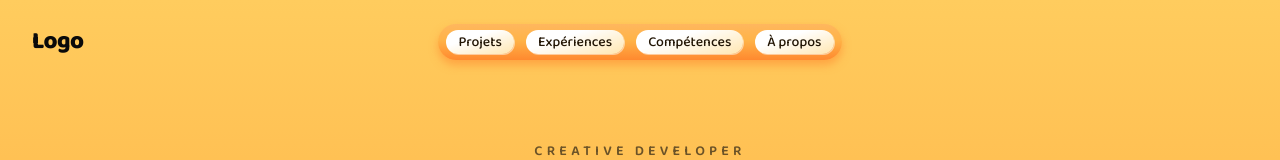
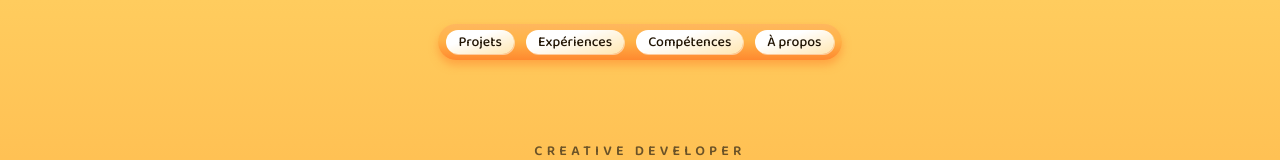
Before and after one commit to stellaqueen15/portfolio, a Next.js app: page / in a window 1280 px wide. Shown: the top 160 px of the page. Built offline with nearby package versions, Linux system fonts and the light colour scheme.

Commit message:
remove useless code

```diff
--- a/app/components/Navbar.tsx
+++ b/app/components/Navbar.tsx
@@ -16,7 +16,9 @@ const linkClassName = `
 
 export default function Navbar() {
     return (
-        <nav
+        <nav className="absolute left-0 top-0 z-20 w-full px-8 py-6">
+            <div className="relative mx-auto flex max-w-7xl items-center justify-center">
+                <div
                     className="
                         flex items-center gap-3 rounded-full
                         bg-[linear-gradient(180deg,#FFB75E_0%,#ffb347_45%,#FF892F_100%)]
@@ -32,6 +34,8 @@ export default function Navbar() {
                             {link.label}
                         </Link>
                     ))}
+                </div>
+            </div>
         </nav>
     );
 }
--- a/app/page.tsx
+++ b/app/page.tsx
@@ -4,19 +4,7 @@ import Navbar from "@/app/components/Navbar";
 export default function Home() {
   return (
       <main className="relative min-h-screen overflow-hidden bg-[linear-gradient(180deg,#FFCC5E_0%,#ffb347_45%,#FF892F_100%)] text-neutral-950">
-        {/* Navbar */}
-        <nav className="absolute left-0 top-0 z-20 w-full px-8 py-6">
-          <div className="relative mx-auto flex max-w-7xl items-center justify-center">
-            <Link
-                href="/"
-                className="absolute left-0 text-2xl font-black tracking-tight"
-            >
-              Logo
-            </Link>
-
-            <Navbar />
-          </div>
-        </nav>
+        <Navbar />
 
         {/* Hero */}
         <section className="relative flex min-h-screen items-center justify-center px-6 pb-32">
```
Lines whose indentation alone changed are shown as unchanged.
